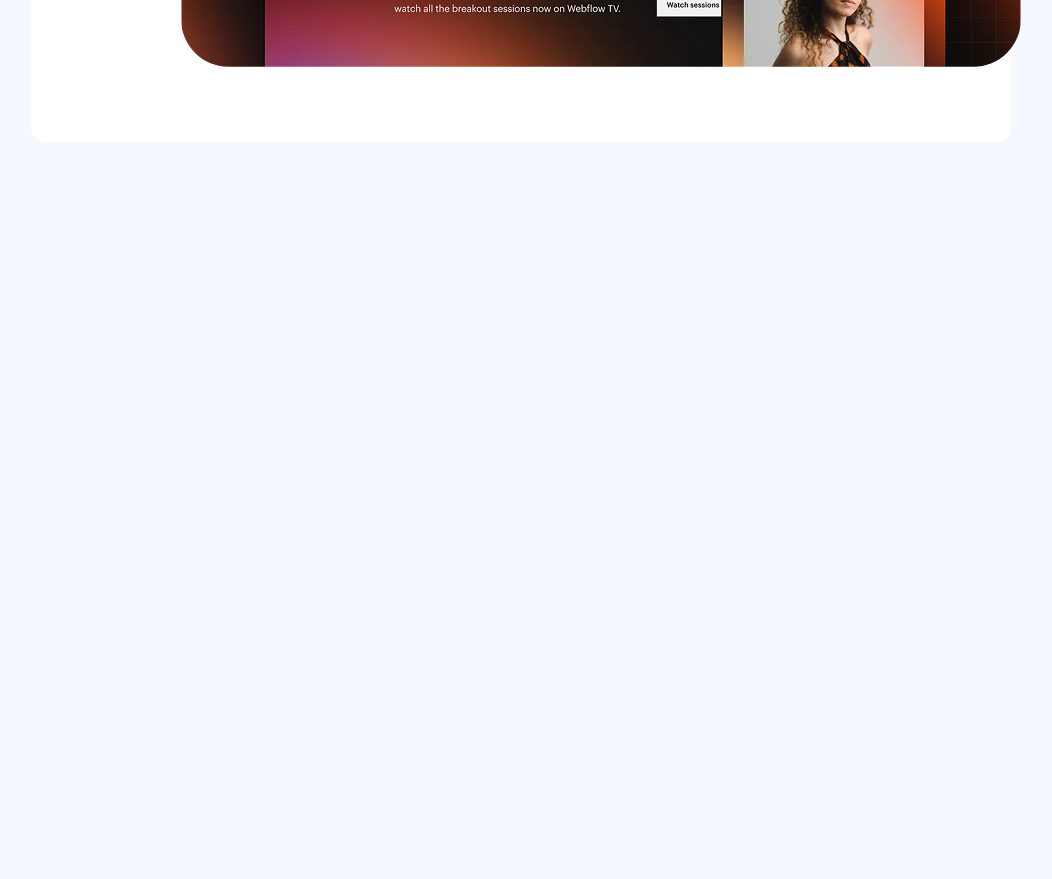
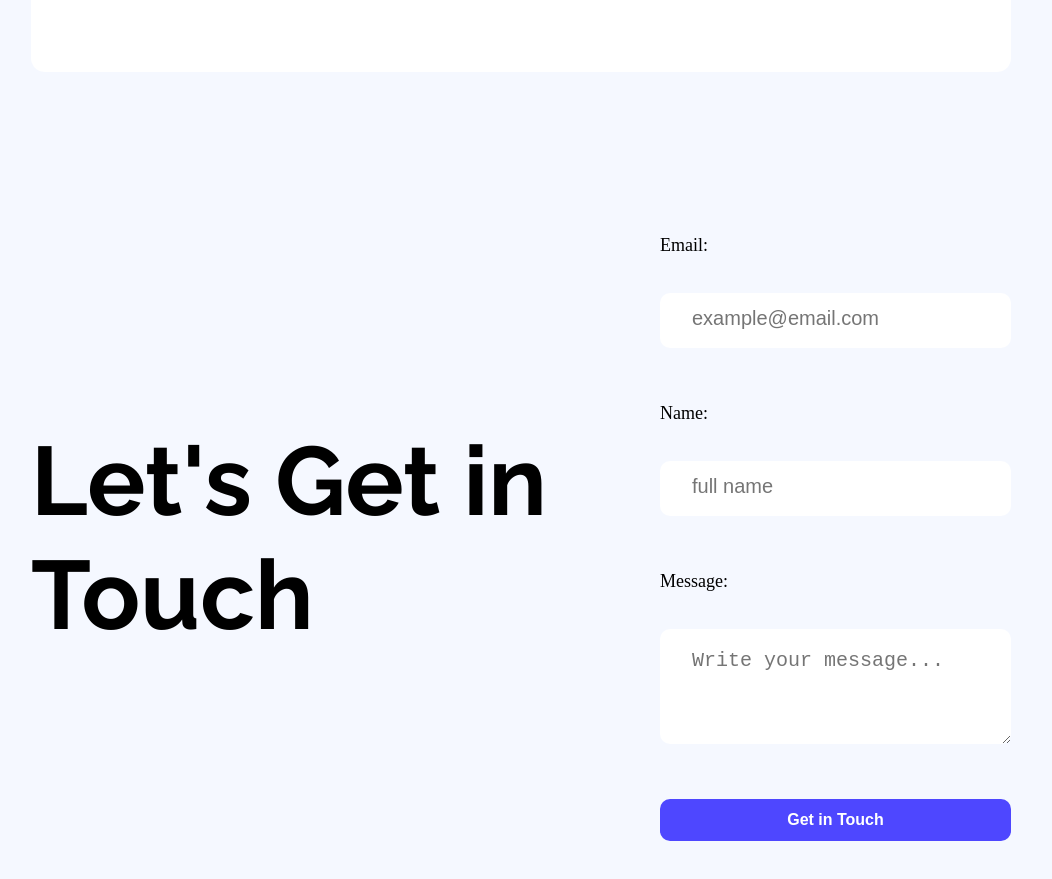
Before and after one commit to DomainExpansionn/First-assignment, a plain HTML site: page index.html in a window 1280 px wide. Shown: the part 2724-3603 px from the top of the page, without its empty margins (119-1171 px from the left). Before the commit the page ends 2958 px from the top, so only its background shows below. Drawn offline with Linux system fonts and the light colour scheme.

Commit message:
Contact section added

```diff
--- a/index.html
+++ b/index.html
@@ -107,12 +107,32 @@
             </div>
         </div>
 
-        <section class="focus">
+        <div class="focus">
             <h2 class="focus-title raleway">Ready to focus better</h2>
             <p class="focus-description inter">This template instantly leveled up our presence.” – Studio Vertex</p>
             <button class="sign-up raleway">Get Started Free</button>
             <img class="wc-big" src="Assets/wc-big.png" alt="Image Loading Soon">
-        </section>
+        </div>
+        <div class="contact">
+
+                <p class="contact-title raleway">Let's Get in Touch</p>
+
+            <!-- <div class="form-div"> -->
+                <form class="form">
+                    <label for="email">Email:</label><br>
+                    <input type="email" id="email" name="email" placeholder="example@email.com"><br><br>
+
+                    <label for="name">Name:</label><br>
+                    <input type="text" id="name" name="name" placeholder="full name"><br><br>
+
+                    <label for="message">Message:</label><br>
+                    <textarea id="message" name="message" placeholder="Write your message..." rows="5" cols="30"></textarea><br><br>
+
+                    <button class="contact-btn sign-up" type="submit">Get in Touch</button>
+                </form>
+            <!-- </div> -->
+
+        </div>
 
     </main>
     <footer>
--- a/styles/styles.css
+++ b/styles/styles.css
@@ -43,6 +43,7 @@ body{
     color: white;
     border: none;
     border-radius: 10px;
+    cursor: pointer;
 }
 .header{
     background-image: url("../Assets/Hero-bg.png");
@@ -174,18 +175,21 @@ body{
 
 /* focus */
 .focus{
+
     text-align: center;
+    justify-items: center;
     padding: 71px 150px;
     background-color: white;
     margin: 0px 150px 92px 150px;
     border-radius: 14px;
 }
 .wc-big{
-    width: 840px;
-    height: 365px;
+    width: 100%;
+    /* height: 365px; */
     border: none;
     border-radius: 48px;
     margin-top: 20px;
+    background-repeat: no-repeat;
 
 }
 .focus-title{
@@ -200,3 +204,48 @@ body{
     color: black;
     margin-bottom: 20px;
 }
+/* contact form */
+.contact{
+    display: flex;
+    align-items: center;
+    padding-left: 150px;
+    padding: 71px 150px;
+    /* justify-content: space-between; */
+    gap: 90px;
+    /* margin-right: 150px;
+    padding-top: 71px;
+    padding-bottom: 71px; */
+
+}
+
+.contact-title{
+    font-size: 97px;
+    font-weight: bold;
+    min-width: 55%;
+    padding: 0px;
+    margin: 0px;
+}
+.form{
+    display: flex;
+    flex-direction: column;
+    width: 100%;
+}
+#email, #name, #message{
+    margin-top: 19px;
+    margin-bottom: 19px;
+    padding: 20px 32px;
+    border: none;
+    border-radius: 10px;
+    background-color: white;
+    /* width: 100%; */
+}
+
+ label {
+    font-size: 18px;
+    font-weight: 500;
+    font-family: "Inter" sans-serif;
+  }
+  ::placeholder{
+    font-size: 20px;
+    font-family: "Inter" sans-serif;
+  }
```
